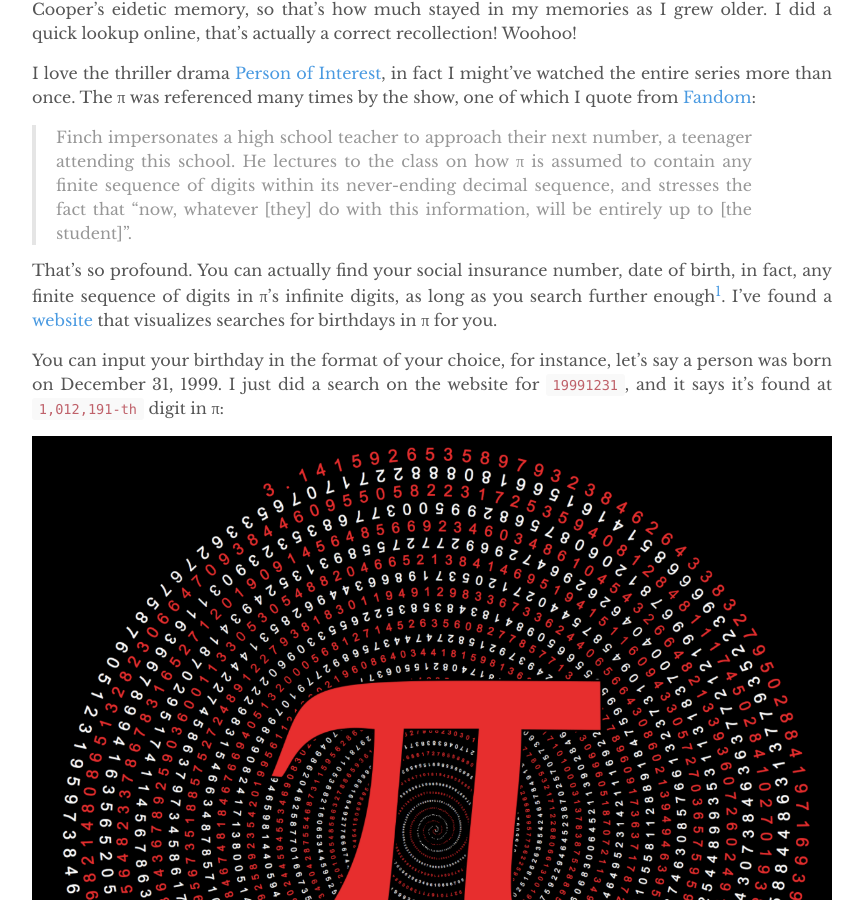
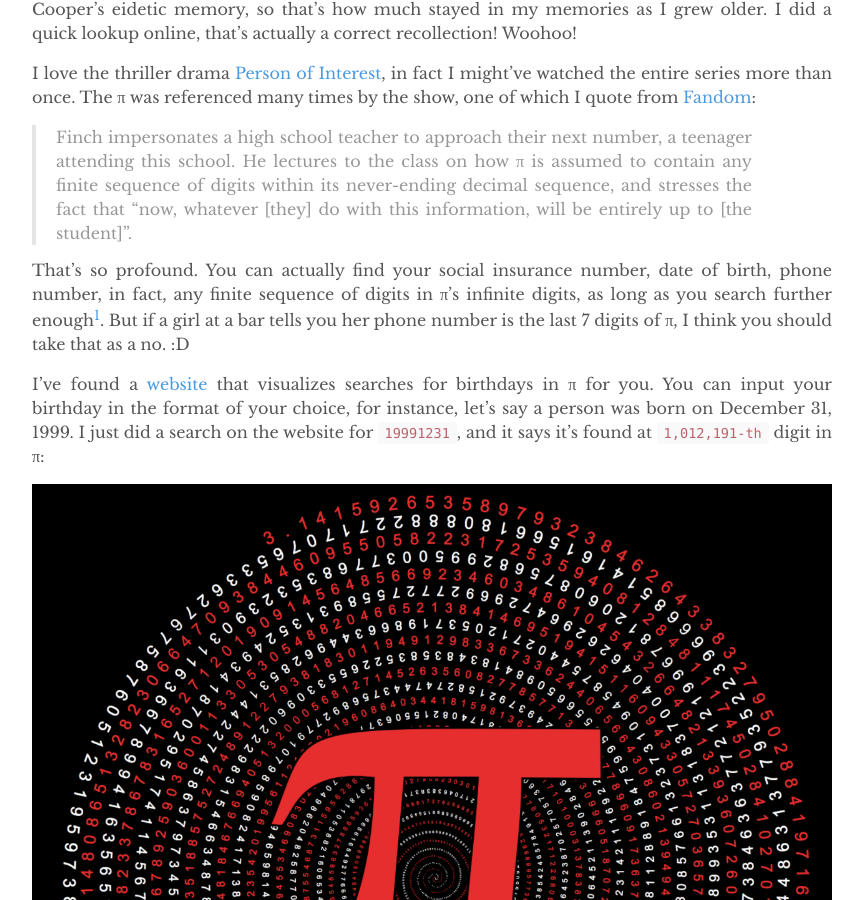
Before and after one commit to yuexiaofeng/yuexiaofeng.github.io, a Jekyll site: the page built from _posts/2021-03-14-life-of-pi.md, in a window 1280 px wide and 900 px high, scrolled down 581 px. Shown: the whole window, without its empty margins (208-1071 px from the left). Built offline with Jekyll 4.4.1, drawn with Linux system fonts in a browser that asks for light colours.

Commit message:
updated a joke to life of pi post

```diff
--- a/_posts/2021-03-14-life-of-pi.md
+++ b/_posts/2021-03-14-life-of-pi.md
@@ -17,9 +17,9 @@ I love the thriller drama [Person of Interest](https://www.imdb.com/title/tt1839
 
 > Finch impersonates a high school teacher to approach their next number, a teenager attending this school. He lectures to the class on how π is assumed to contain any finite sequence of digits within its never-ending decimal sequence, and stresses the fact that "now, whatever [they] do with this information, will be entirely up to [the student]".
 
-That's so profound. You can actually find your social insurance number, date of birth, in fact, any finite sequence of digits in π's infinite digits, as long as you search further enough[^fn1]. I've found a [website](http://mypiday.com/) that visualizes searches for birthdays in π for you.
+That's so profound. You can actually find your social insurance number, date of birth, phone number, in fact, any finite sequence of digits in π's infinite digits, as long as you search further enough[^fn1]. But if a girl at a bar tells you her phone number is the last 7 digits of π, I think you should take that as a no. :D
 
-You can input your birthday in the format of your choice, for instance, let's say a person was born on December 31, 1999. I just did a search on the website for `19991231`, and it says it's found at `1,012,191-th` digit in π:
+I've found a [website](http://mypiday.com/) that visualizes searches for birthdays in π for you. You can input your birthday in the format of your choice, for instance, let's say a person was born on December 31, 1999. I just did a search on the website for `19991231`, and it says it's found at `1,012,191-th` digit in π:
 
 ![mypiday](../assets/images/20210314/mypiday.png)
 
```
